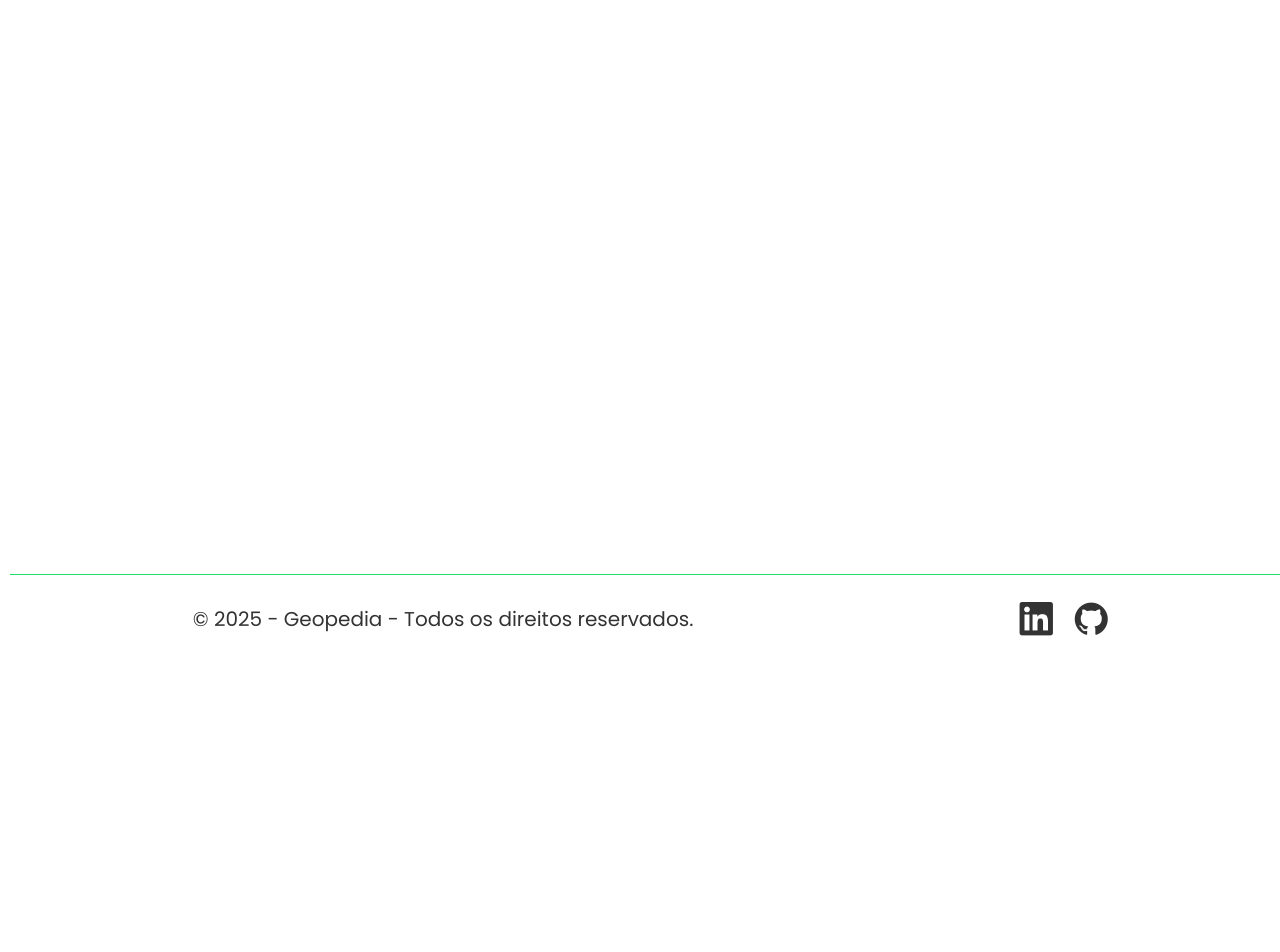
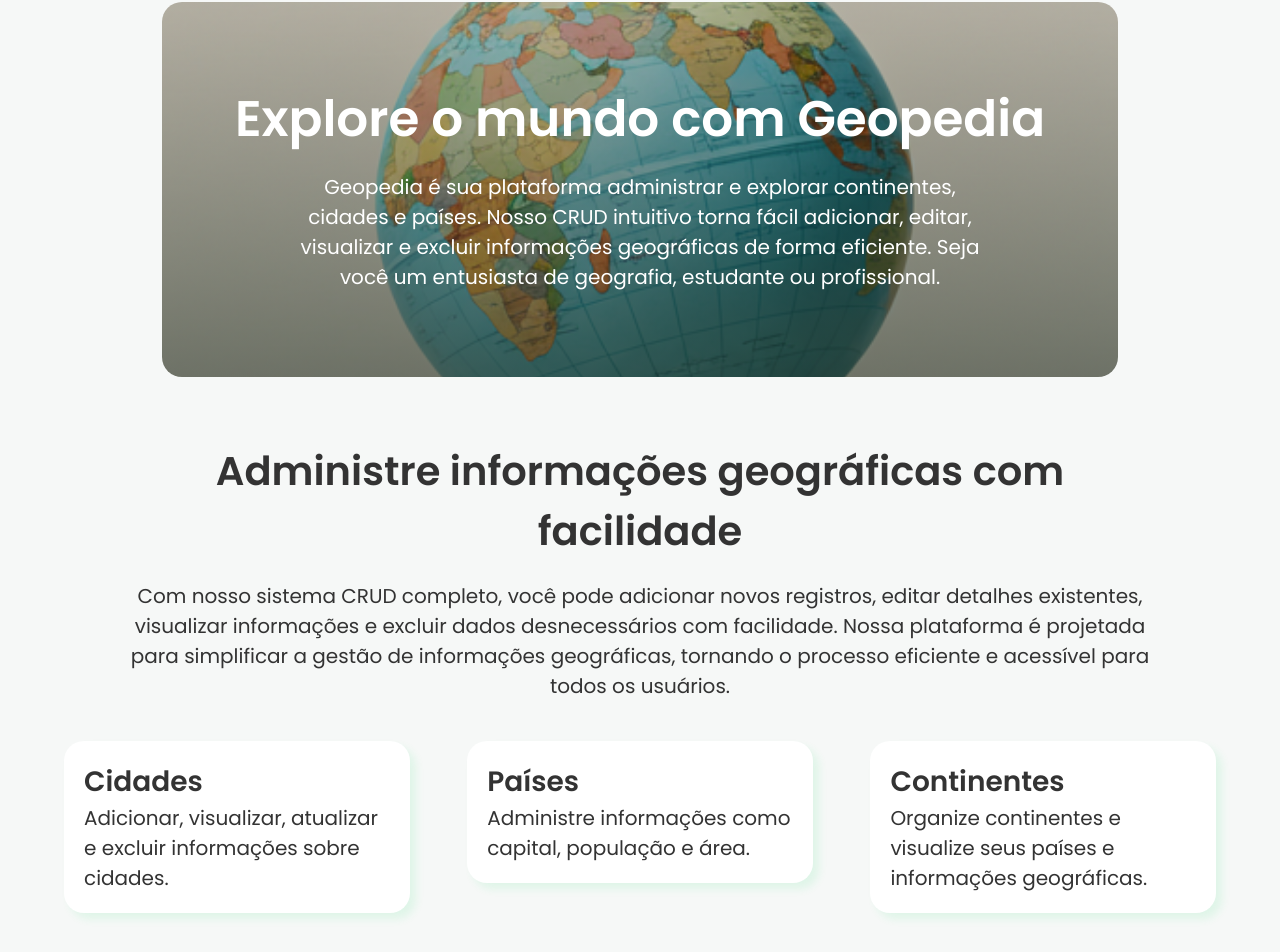
Before and after one commit to ViniElias/Geopedia-Frontend, a React (Vite) app: page / in a window 1280 px wide. Shown: the part 138-1090 px from the top of the page. Before the commit the page ends 800 px from the top, so only its background shows below. Built offline with nearby package versions, Linux system fonts and the light colour scheme.

Commit message:
Finalização de página inicial, add conteúdo inicial de páginas de CRUD.

```diff
--- /dev/null
+++ b/src/components/AddButton/AddButton.css
@@ -0,0 +1,13 @@
+.add-button {
+    background-color: rgb(32, 223, 108);
+    border: none;
+    border-radius: 20px;
+    padding: 10px;
+    color: rgba(246, 248, 247);
+    cursor: pointer;
+    transition: 0.2s ease;
+}
+
+.add-button:hover {
+    background-color: rgb(35, 241, 118)
+}
--- /dev/null
+++ b/src/components/AddButton/AddButton.tsx
@@ -0,0 +1,15 @@
+import "./AddButton.css";
+
+interface ButtonProps {
+    name: string;
+}
+
+const AddButton: React.FC<ButtonProps> = ({name}) => {
+    return (
+        <button className="add-button">
+            + Adicionar {name}
+        </button>
+    )
+}
+
+export default AddButton;
--- /dev/null
+++ b/src/components/Card/Card.css
@@ -0,0 +1,15 @@
+.card-title {
+    font-size: 28px;
+}
+
+.card-content {
+    background-color: white;
+    border-radius: 20px;
+    padding: 20px;
+    box-shadow: 6px 6px 8px rgba(32, 223, 108, 0.1);
+    transition: 0.2s ease;
+}
+
+.card-content:hover {
+    transform: scale(1.1);
+}
--- /dev/null
+++ b/src/components/Card/Card.tsx
@@ -0,0 +1,17 @@
+import "./Card.css";
+
+interface CardProps {
+    title: string;
+    desc: string;
+};
+
+const Card: React.FC<CardProps> = ({title, desc}) => {
+    return (
+        <div className="card-content">
+            <h1 className="card-title">{title}</h1>
+            <p className="desc-title">{desc}</p>
+        </div>
+    )
+}
+
+export default Card;
--- a/src/components/Footer/Footer.css
+++ b/src/components/Footer/Footer.css
@@ -1,10 +1,9 @@
 .footer {
     width: 97%;
-    position: fixed;
     bottom: 0;
     left: 10px;
-    padding: 20px;
-    margin: 0 auto;
+    padding: 15px;
+    margin: 30px auto 0 auto;
     display: flex;
     flex-direction: row;
     justify-content: space-around;
--- a/src/components/Header/Header.css
+++ b/src/components/Header/Header.css
@@ -2,7 +2,7 @@
     display: flex;
     flex-direction: row;
     width: 97%;
-    margin: 0 auto;
+    margin: 0 auto 30px auto;
     justify-content: space-between;
     padding: 10px;
     border-bottom: 1px solid rgb(32, 223, 108);
--- a/src/components/Header/Header.tsx
+++ b/src/components/Header/Header.tsx
@@ -7,7 +7,7 @@ const Header = () => {
         <div className="header">
             <Link to="/">
                 <div className="logo">
-                    GeoPedia
+                    Geopedia
                 </div>
             </Link>
 
--- a/src/index.css
+++ b/src/index.css
@@ -8,3 +8,63 @@
     padding: 0;
     text-decoration: none;
 }
+
+body {
+    background-color: rgba(246, 248, 247);
+}
+
+.title {
+    font-size: 50px;
+    text-align: center;
+    padding-top: 30px;
+    color: white;
+}
+
+.introduction {
+    margin: 15px auto;
+    text-align: center;
+    padding-bottom: 20px;
+    width: 80%;
+    color: white;
+}
+
+.main-content {
+    background-image: linear-gradient(rgba(17, 33, 23, 0.3) 0%, rgba(17, 33, 23, 0.6) 100%), url('../public/background.png');
+    background-repeat: no-repeat;
+    background-position: center;
+    background-size: cover;
+    border-radius: 20px;
+    width: 70%;
+    margin: 5% auto;
+    padding: 50px 30px;
+}
+
+.sub-content {
+    width: 80%;
+    margin: 0 auto;
+    text-align: center;
+}
+
+.sub-content h1 {
+    font-size: 40px;
+    margin-bottom: 20px;
+}
+
+.card-div {
+    display: grid;
+    grid-template-columns: repeat(auto-fit, minmax(200px, 30%));
+    margin: 40px auto;
+    width: 90%;
+    gap: 5%;
+}
+
+.top-content {
+    width: 80%;
+    margin: 0 auto;
+    display: flex;
+    justify-content: space-between;
+}
+
+.top-content h1 {
+    font-size: 30px;
+}
--- a/src/pages/Cidades.tsx
+++ b/src/pages/Cidades.tsx
@@ -1,3 +1,4 @@
+import AddButton from "../components/AddButton/AddButton";
 import Footer from "../components/Footer/Footer";
 import Header from "../components/Header/Header";
 
@@ -7,6 +8,12 @@ const Cidades = () => {
             <div>
                 <Header />
             </div>
+            <div className="crud-content">
+                <div className="top-content">
+                    <h1>Cidades</h1>
+                    <AddButton name="cidade" />
+                </div>
+            </div>
             <div>
                 <Footer />
             </div>
--- a/src/pages/Continentes.tsx
+++ b/src/pages/Continentes.tsx
@@ -1,3 +1,4 @@
+import AddButton from "../components/AddButton/AddButton";
 import Footer from "../components/Footer/Footer";
 import Header from "../components/Header/Header";
 
@@ -7,6 +8,12 @@ const Continentes = () => {
             <div>
                 <Header />
             </div>
+            <div className="crud-content">
+                <div className="top-content">
+                    <h1>Continentes</h1>
+                    <AddButton name="continente" />
+                </div>
+            </div>
             <div>
                 <Footer />
             </div>
--- a/src/pages/Home.tsx
+++ b/src/pages/Home.tsx
@@ -1,11 +1,42 @@
+import { Link } from "react-router-dom";
+import Card from "../components/Card/Card";
 import Footer from "../components/Footer/Footer";
 import Header from "../components/Header/Header";
+import "../index.css";
 
 const Home = () => {
     return (
         <>
             <div>
                 <Header />
+            </div>
+            <div className="main-content">
+                <h1 className="title">Explore o mundo com Geopedia</h1>
+                <p className="introduction">
+                    Geopedia é sua plataforma administrar e explorar continentes, cidades e países. Nosso CRUD intuitivo
+                    torna fácil adicionar, editar, visualizar e excluir informações geográficas de forma eficiente. Seja você um entusiasta de
+                    geografia, estudante ou profissional.
+                </p>
+            </div>
+            <div className="sub-content">
+                <h1>Administre informações geográficas com facilidade</h1>
+                <p>
+                    Com nosso sistema CRUD completo, você pode adicionar novos registros,
+                    editar detalhes existentes, visualizar informações e excluir dados desnecessários com
+                    facilidade. Nossa plataforma é projetada para simplificar a gestão de informações geográficas, tornando
+                    o processo eficiente e acessível para todos os usuários.
+                </p>
+            </div>
+            <div className="card-div">
+                <Link to="/cidades">
+                    <Card title="Cidades" desc="Adicionar, visualizar, atualizar e excluir informações sobre cidades." />
+                </Link>
+                <Link to="/paises">
+                    <Card title="Países" desc="Administre informações como capital, população e área." />
+                </Link>
+                <Link to="/continentes">
+                    <Card title="Continentes" desc="Organize continentes e visualize seus países e informações geográficas." />
+                </Link>
             </div>
             <div>
                 <Footer />
--- a/src/pages/Paises.tsx
+++ b/src/pages/Paises.tsx
@@ -1,3 +1,4 @@
+import AddButton from "../components/AddButton/AddButton";
 import Footer from "../components/Footer/Footer";
 import Header from "../components/Header/Header";
 
@@ -7,6 +8,12 @@ const Paises = () => {
             <div>
                 <Header />
             </div>
+            <div className="crud-content">
+                <div className="top-content">
+                    <h1>Países</h1>
+                    <AddButton name="país" />
+                </div>
+            </div>
             <div>
                 <Footer />
             </div>
```
Also changed, not shown: public/background.png (added), public/city.png (added).
